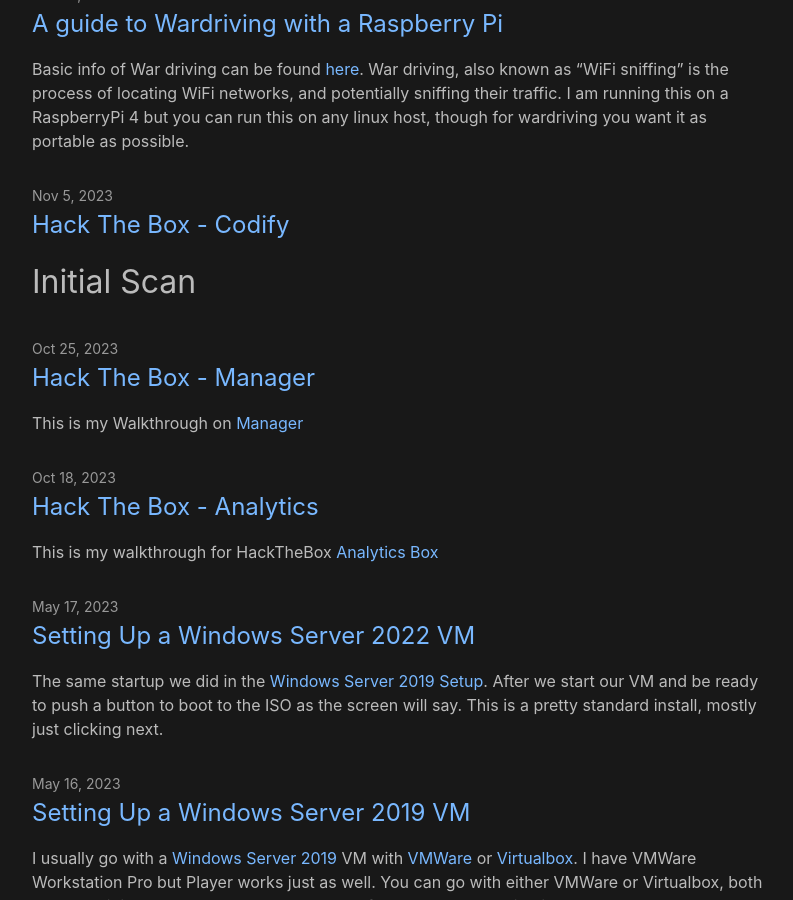
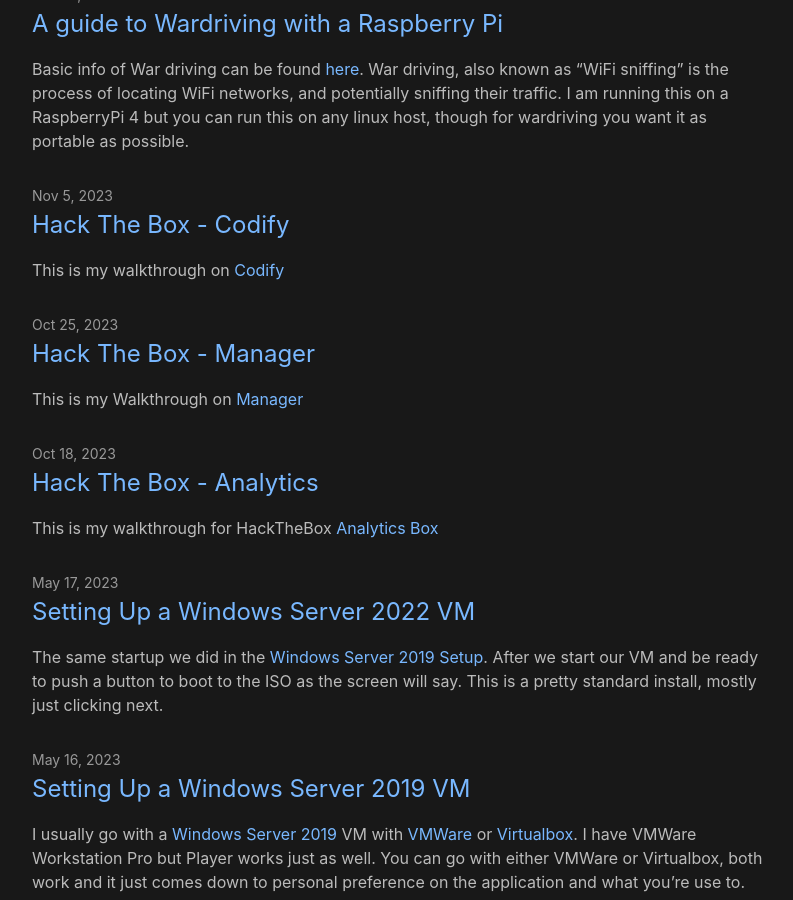
Before and after one commit to Th4ntis/th4ntis.github.io, a Jekyll site: the page built from blog.md, in a window 1280 px wide and 900 px high, scrolled down 374 px. Shown: the whole window, without its empty margins (238-1031 px from the left). Built offline with Jekyll 4.4.1, drawn with Linux system fonts in a browser that asks for light colours.

Commit message:
Update 2023-11-05-HTB-Codify.md

```diff
--- a/_posts/2023-11-05-HTB-Codify.md
+++ b/_posts/2023-11-05-HTB-Codify.md
@@ -5,6 +5,8 @@
 author:
 - th4ntis
 ---
+
+This is my walkthrough on [Codify](https://app.hackthebox.com/machines/Codify)
 
 # Initial Scan
 
```
